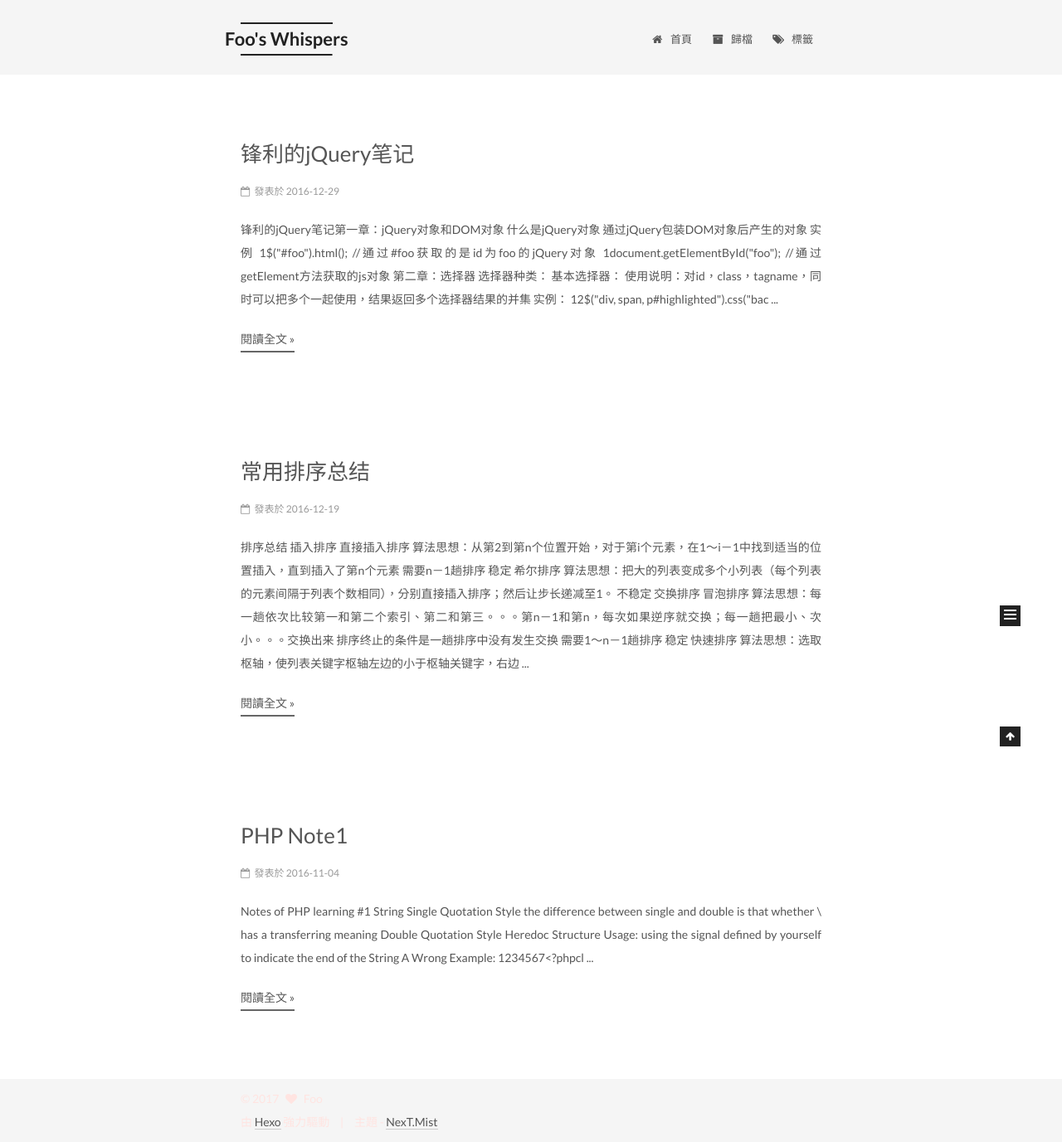
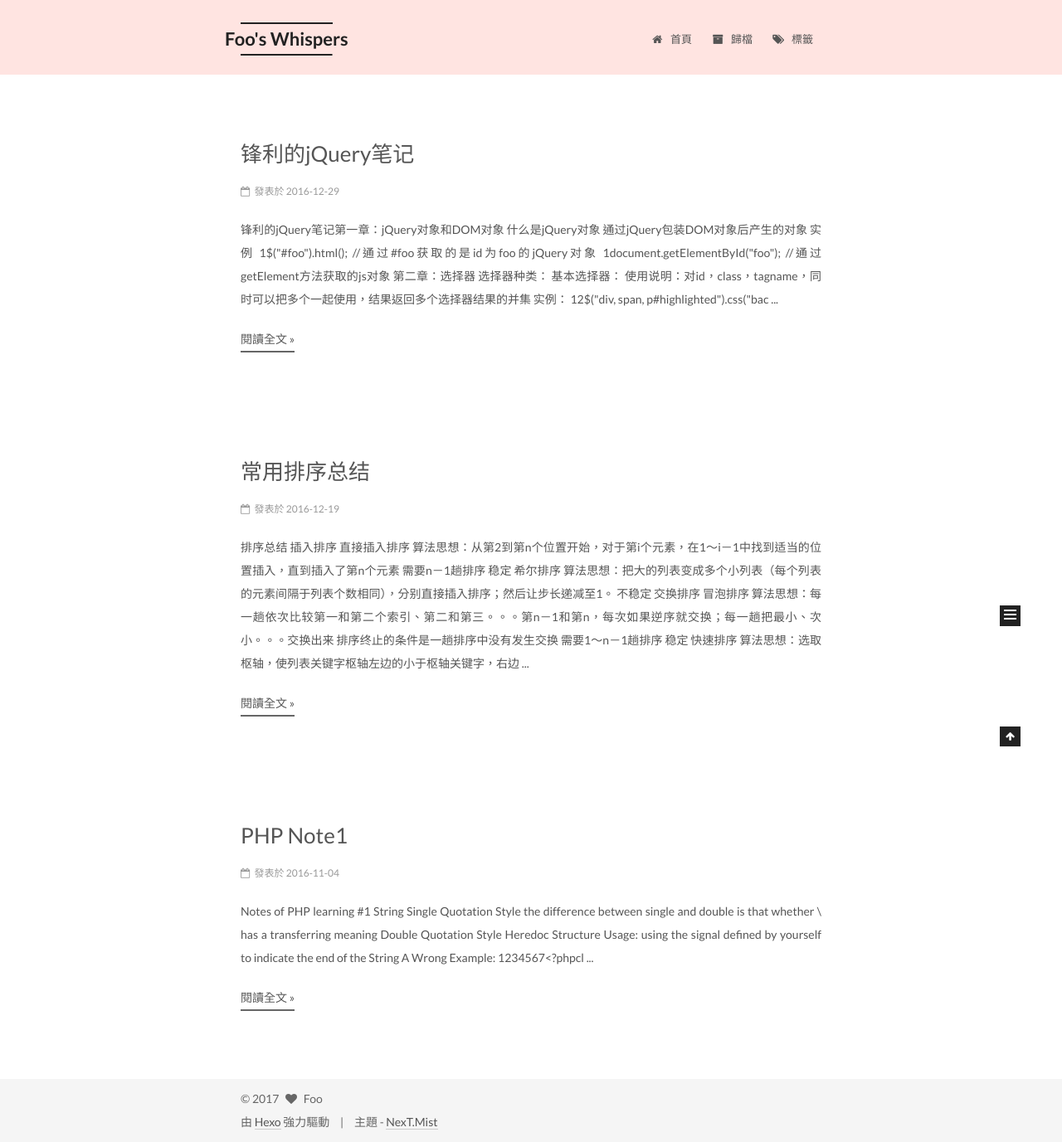
Before and after one commit to fuxihao66/fuxihao66.github.io, a plain HTML site: page index.html in a window 1280 px wide. Shown: the whole page at 83% size. Drawn offline with Linux system fonts and the light colour scheme.

Commit message:
Site updated: 2017-02-19 15:20:02

```diff
--- a/css/main.css
+++ b/css/main.css
@@ -1705,7 +1705,7 @@ pre .javascript .function {
   width: 4px;
   height: 4px;
   border-radius: 50%;
-  background: #ff7aff;
+  background: #c8031b;
 }
 .links-of-blogroll {
   font-size: 13px;
@@ -2474,10 +2474,11 @@ hr {
   margin-top: 80px;
 }
 .header {
-  background: #f5f5f5;
+  background: #ffe4e1;
 }
 .header-inner {
   padding: 25px 0 20px;
+  color: #ffe4e1;
 }
 .header-inner:before,
 .header-inner:after {
@@ -2567,6 +2568,7 @@ hr {
 .menu {
   float: right;
   margin: 8px 0 0 0;
+  background-color: #ffe4e1;
 }
 @media (max-width: 767px) {
   .menu {
@@ -2711,7 +2713,6 @@ hr {
   padding: 0 10px;
   border-width: 2px;
   border-radius: 0;
-  color: #ffe4e1;
 }
 .headband {
   display: none;
@@ -2757,7 +2758,7 @@ hr {
   margin-top: 80px;
   padding: 10px 0;
   background: #f5f5f5;
-  color: #ffe4e1;
+  color: #666;
 }
 .footer-inner {
   margin: 0 auto;
```
